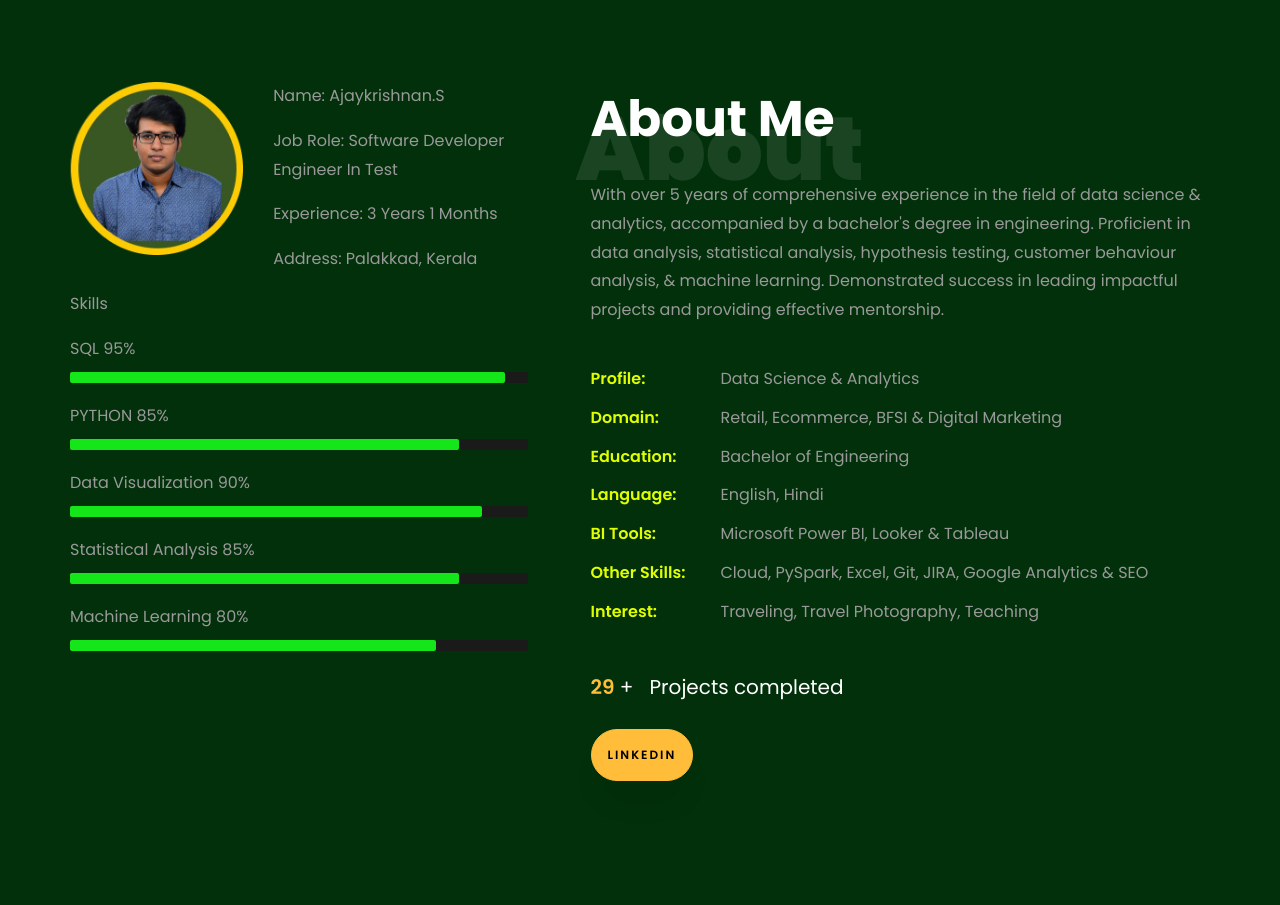
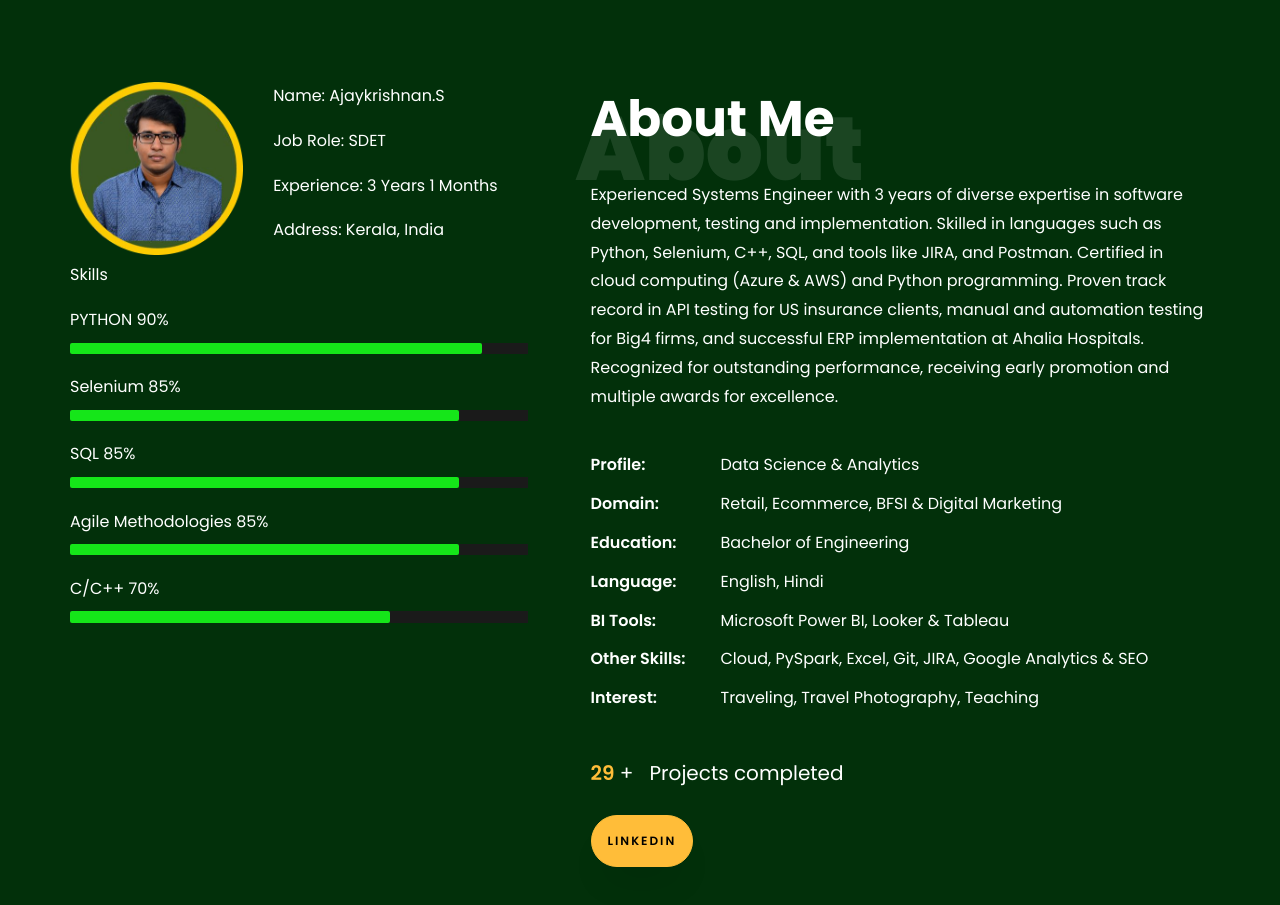
Before and after one commit to Ajaykrishnan24/Ajay-Portfolio, a plain HTML site: page index.html in a window 1280 px wide. Shown: the part 780-1685 px from the top of the page. Drawn offline with Linux system fonts and the light colour scheme; files whose address does not match are found by name.

Commit message:
secondpush

```diff
--- a/index.html
+++ b/index.html
@@ -141,7 +141,7 @@
 	      	<div class="overlay"></div>
 	         <div class="container">
 	          <div class="row d-md-flex no-gutters slider-text align-items-end justify-content-end" data-scrollax-parent="true">
-	          	 <div class="one-third js-fullheight order-md-last img"><!-- style=background-image:url(images/bg_1.png);"-->
+				<div class="one-third js-fullheight order-md-last img"><!-- style=background-image:url(images/bg_1.png);"-->
 					<div class="swatch">
 						<div></div>
 						<div></div>
@@ -227,42 +227,42 @@
 									<div class="col-sm-6 col-md-7">
 									  <div class="about-info">
 										<p><span class="title-s">Name: </span> <span>Ajaykrishnan.S</span></p>
-										<p><span class="title-s">Job Role: </span> <span>Software Developer Engineer In Test</span></p>
+										<p><span class="title-s">Job Role: </span> <span>SDET</span></p>
 										<p><span class="title-s">Experience: </span> <span>3 Years 1 Months</span></p>
-										<p><span class="title-s">Address: </span> <span>Palakkad, Kerala</span></p>
+										<p><span class="title-s">Address: </span> <span>Kerala, India</span></p>
 									  </div>
 									</div>
 								  </div>
 
 								<div class="skill-mf">
 									<p class="title-s">Skills</p>
-									<span>SQL</span> <span class="pull-right">95%</span>
+									<span>PYTHON</span> <span class="pull-right">90%</span>
 									<div class="progress">
-										<div class="progress-bar" role="progressbar" style="width: 95%;" aria-valuenow="95" aria-valuemin="0"
+										<div class="progress-bar" role="progressbar" style="width: 90%;" aria-valuenow="90" aria-valuemin="0"
 											aria-valuemax="100"></div>
 									</div>
 
-									<span>PYTHON</span> <span class="pull-right">85%</span>
+									<span>Selenium</span> <span class="pull-right">85%</span>
 									<div class="progress">
 										<div class="progress-bar" role="progressbar" style="width: 85%" aria-valuenow="85" aria-valuemin="0"
 											aria-valuemax="100"></div>
 									</div>
 
-									<span>Data Visualization</span> <span class="pull-right">90%</span>
-									<div class="progress">
-										<div class="progress-bar" role="progressbar" style="width: 90%" aria-valuenow="90" aria-valuemin="0"
-											aria-valuemax="100"></div>
-									</div>
-
-									<span>Statistical Analysis</span> <span class="pull-right">85%</span>
+									<span>SQL</span> <span class="pull-right">85%</span>
 									<div class="progress">
 										<div class="progress-bar" role="progressbar" style="width: 85%" aria-valuenow="85" aria-valuemin="0"
 											aria-valuemax="100"></div>
 									</div>
 
-									<span>Machine Learning</span> <span class="pull-right">80%</span>
+									<span>Agile Methodologies</span> <span class="pull-right">85%</span>
 									<div class="progress">
-										<div class="progress-bar" role="progressbar" style="width: 80%" aria-valuenow="80" aria-valuemin="0"
+										<div class="progress-bar" role="progressbar" style="width: 85%" aria-valuenow="85" aria-valuemin="0"
+											aria-valuemax="100"></div>
+									</div>
+
+									<span>C/C++</span> <span class="pull-right">70%</span>
+									<div class="progress">
+										<div class="progress-bar" role="progressbar" style="width: 70%" aria-valuenow="70" aria-valuemin="0"
 											aria-valuemax="100"></div>
 									</div>
 								</div>
@@ -277,9 +277,10 @@
 								<h1 class="big">About</h1>
 								<h2 class="mb-4">About Me</h2>
 
-								<p>With over 5 years of comprehensive experience in the field of data science & analytics, accompanied by a bachelor's degree in engineering.
-									Proficient in data analysis, statistical analysis, hypothesis testing, customer behaviour analysis, &amp; machine learning.
-									Demonstrated success in leading impactful projects and providing effective mentorship.</p>
+								<p>Experienced Systems Engineer with 3 years of diverse expertise in software development, testing and implementation.
+									 Skilled in languages such as Python, Selenium, C++, SQL, and tools like JIRA, and Postman. Certified in cloud computing
+									   (Azure & AWS) and Python programming. Proven track record in API testing for US insurance clients,
+									    manual and automation testing for Big4 firms, and successful ERP implementation at Ahalia Hospitals. Recognized for outstanding performance, receiving early promotion and multiple awards for excellence.</p>
 								<ul class="about-info mt-4 px-md-0 px-2">
 									<li class="d-flex"><span>Profile:</span> <span>Data Science &amp; Analytics</span></li>
 									<li class="d-flex"><span>Domain:</span> <span>Retail, Ecommerce, BFSI &amp; Digital Marketing</span></li>
```
Also changed, not shown: css/style.css.
